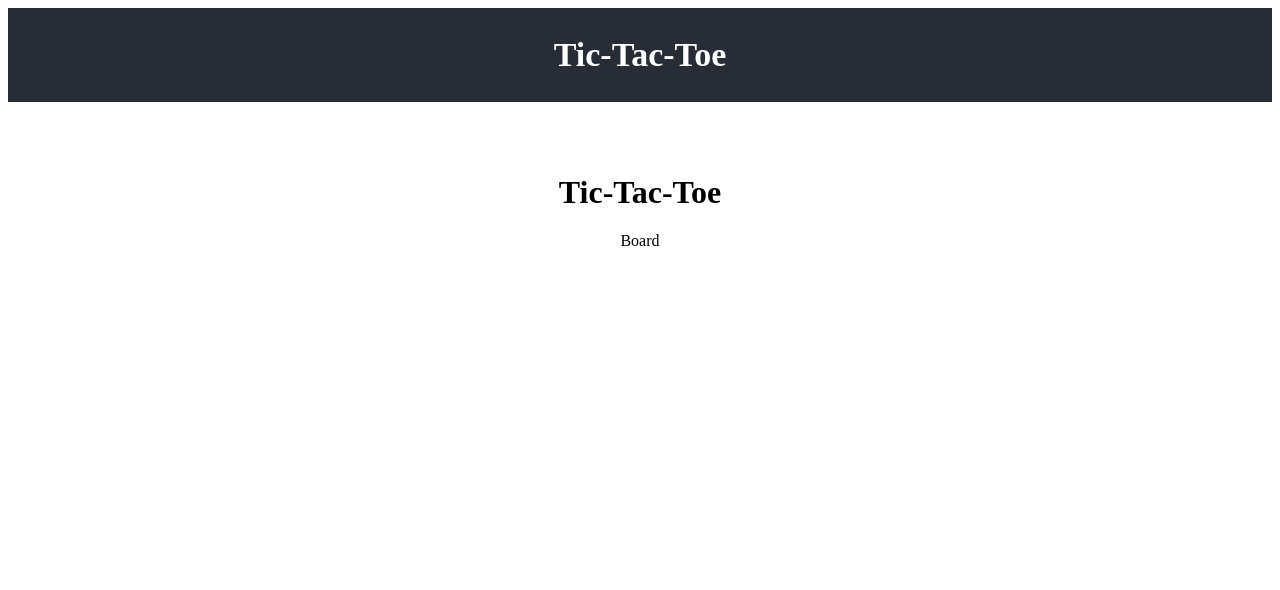
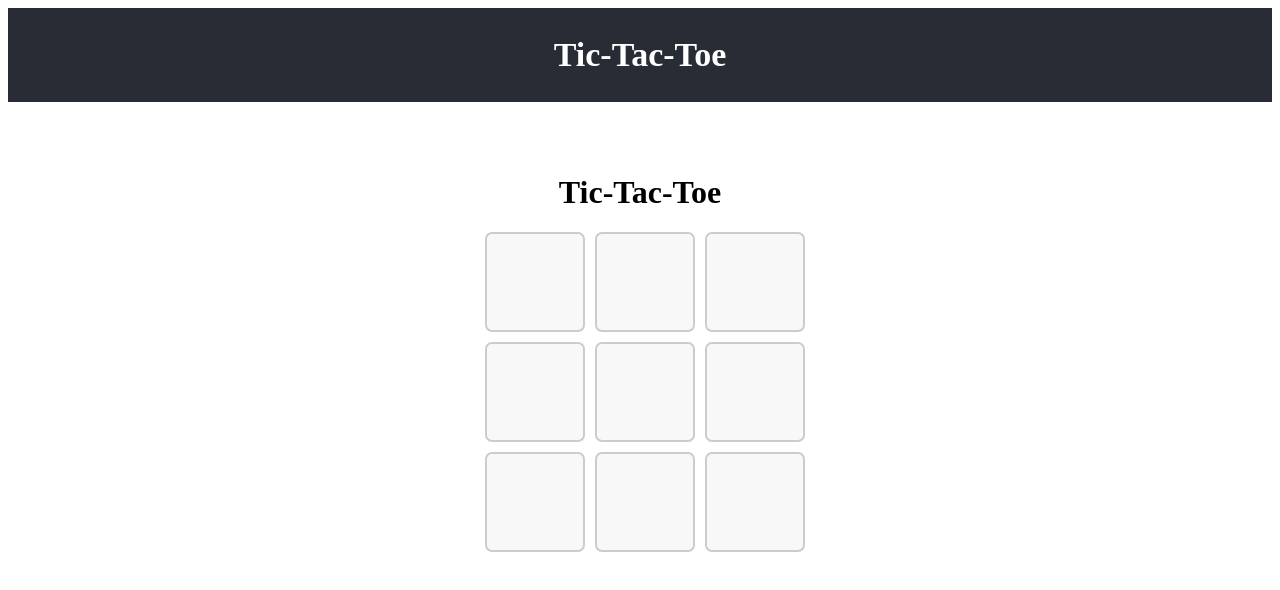
Before and after one commit to Savaxc/Tic-Tac-Toe, a React (Vite) app in the folder frontend/: page / in a window 1280 px wide. Shown: the top 590 px of the page. Built offline with nearby package versions, Linux system fonts and the light colour scheme.

Commit message:
Added UI board

```diff
--- /dev/null
+++ b/frontend/src/components/board/board.css
@@ -0,0 +1,26 @@
+.board {
+  display: flex;
+  flex-direction: column;
+  justify-content: center;
+  align-items: center;
+  gap: 10px;
+}
+
+.board_row {
+  display: flex;
+}
+
+.cell {
+  width: 100px;
+  height: 100px;
+  border: 2px solid #ccc;
+  background-color: #f8f8f8;
+  font-size: 48px;
+  font-weight: bold;
+  cursor: pointer;
+  outline: none;
+  display: flex;
+  justify-content: center;
+  align-items: center;
+  transition: background-color 0.2s, color 0.2s;
+}
--- /dev/null
+++ b/frontend/src/components/board/board.tsx
@@ -0,0 +1,25 @@
+import React from 'react'
+import './board.css';
+
+type BoardProps = {
+  board: Array<Array<string | null>>;
+  handleClick: (row: number, col: number) => void;
+};
+
+export const Board = ({board, handleClick}: BoardProps) => {
+  return (
+    <div className='board'>
+      {board.map((row, rowIndex) => (
+        <div key={rowIndex} className='board_row'>
+          {row.map((cell, cellIndex) => (
+            <button
+            key={cellIndex}
+            className='cell'
+            onClick={() => handleClick(rowIndex, cellIndex)}> {cell} </button>
+          ))}
+        </div>
+      ))}
+
+    </div>
+  )
+}
--- a/frontend/src/components/tic-tac-toe/tic-tac-toe.tsx
+++ b/frontend/src/components/tic-tac-toe/tic-tac-toe.tsx
@@ -1,10 +1,18 @@
-import React from 'react'
+/* eslint-disable @typescript-eslint/no-explicit-any */
+import React, { useState } from 'react';
+import { Board } from '../board/board';
+import '../board/board.css';
+import './tic-tac-toe.css';
 
 export const TicTacToe = () => {
+  const [board] = useState<any>(
+    Array.from({ length: 3 }, () => Array.from({ length: 3 }, () => null))  //kreiranje table, 3x3
+  );
+
   return (
     <div className='game'>
       <h1>Tic-Tac-Toe</h1>
-      Board
+      <Board board={board} handleClick={() => ""} />
     </div>
   );
 }
```
